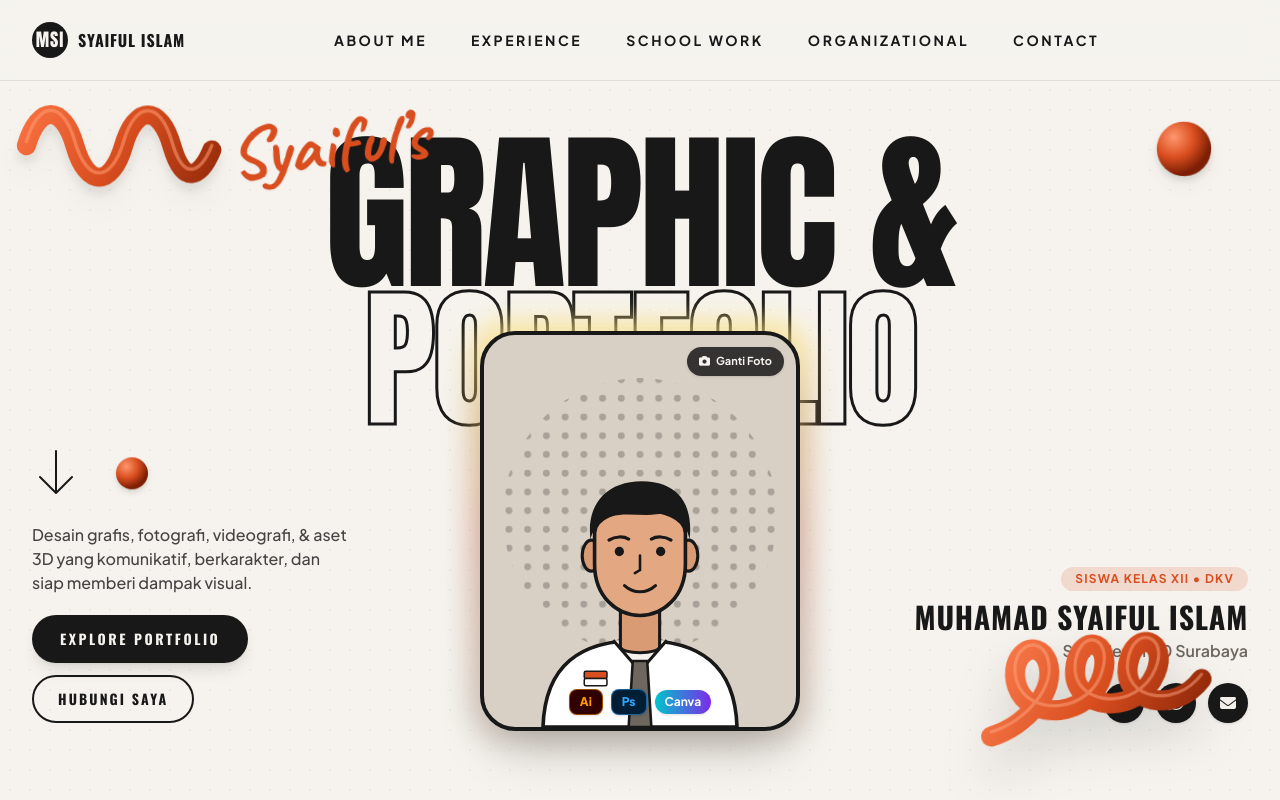
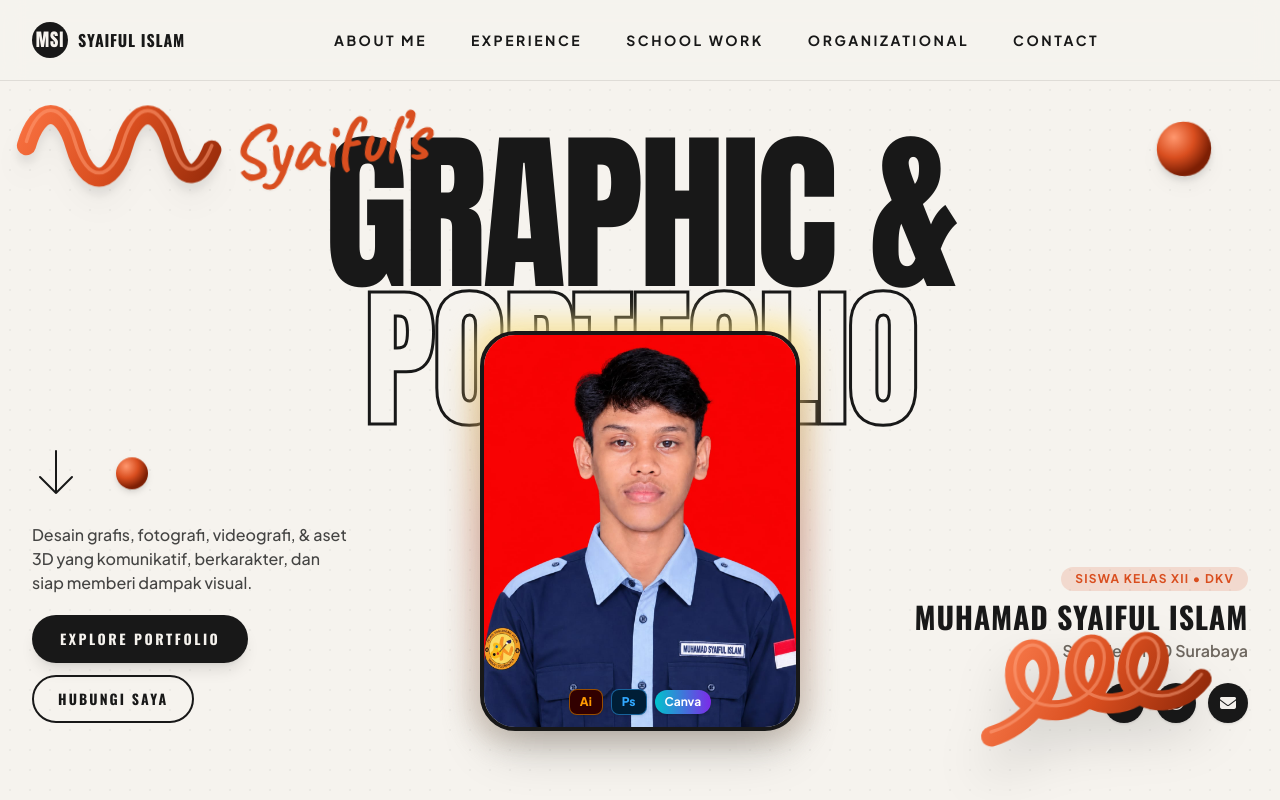
Before and after one commit to m10322220-lgtm/syaiful, a plain HTML site: page index.html in a window 1280 px wide. Shown: the top 800 px of the page. Drawn offline with nearby package versions, Linux system fonts and the light colour scheme.

Commit message:
Add files via upload

```diff
--- a/index.html
+++ b/index.html
@@ -277,45 +277,8 @@
                 <circle cx="100" cy="115" r="88" fill="url(#halftone)" />
               </svg>
 
-              <!-- Portrait Image (Supports Custom Photo Upload or Styled Editorial SVG Avatar) -->
-              <img id="hero-photo-img" src="" alt="Foto Profil Muhamad Syaiful Islam" class="hidden relative z-10 w-full h-full object-cover object-top" />
-
-              <!-- Default Stylized Vector Portrait Illustration (SMK DKV Student Vibe) -->
-              <div id="hero-svg-avatar" class="relative z-10 w-full h-full flex flex-col items-center justify-end pt-6 px-4">
-                <svg class="w-full h-full max-h-[320px]" viewBox="0 0 260 310" fill="none">
-                  <!-- Shoulders / Uniform Shirt -->
-                  <path d="M36 310C38 250 72 226 130 226C188 226 222 250 224 310H36Z" fill="#FFFFFF" stroke="#181818" stroke-width="3.5" />
-                  <!-- Collar & Tie -->
-                  <path d="M104 226L130 256L156 226" fill="#F6F3EE" stroke="#181818" stroke-width="3" />
-                  <path d="M123 246L137 246L141 310H119L123 246Z" fill="#6E675F" stroke="#181818" stroke-width="2.5" />
-                  <!-- Merah Putih Badge on Pocket -->
-                  <rect x="76" y="256" width="22" height="7" rx="1.5" fill="#D94E1F" stroke="#181818" stroke-width="1.5" />
-                  <rect x="76" y="263" width="22" height="7" rx="1.5" fill="#FFFFFF" stroke="#181818" stroke-width="1.5" />
-                  <!-- Neck -->
-                  <path d="M111 188H149V232C149 240 111 240 111 232V188Z" fill="#D89B74" stroke="#181818" stroke-width="3" />
-                  <!-- Ears -->
-                  <ellipse cx="83" cy="144" rx="9" ry="15" fill="#D89B74" stroke="#181818" stroke-width="3" />
-                  <ellipse cx="177" cy="144" rx="9" ry="15" fill="#D89B74" stroke="#181818" stroke-width="3" />
-                  <!-- Face -->
-                  <path d="M86 122C86 92 174 92 174 122V152C174 184 152 202 130 202C108 202 86 184 86 152V122Z" fill="#E3A882" stroke="#181818" stroke-width="3.5" />
-                  <!-- Hair -->
-                  <path d="M82 128C78 96 96 72 132 72C168 72 182 96 178 128C174 110 162 102 146 104C132 106 116 102 102 106C90 110 85 118 82 128Z" fill="#181818" />
-                  <!-- Eyes & Smile -->
-                  <circle cx="110" cy="140" r="4.5" fill="#181818" />
-                  <circle cx="150" cy="140" r="4.5" fill="#181818" />
-                  <path d="M100 129C106 125 114 125 119 128" stroke="#181818" stroke-width="3" stroke-linecap="round" />
-                  <path d="M141 128C146 125 154 125 160 129" stroke="#181818" stroke-width="3" stroke-linecap="round" />
-                  <path d="M130 144V158L125 161" stroke="#181818" stroke-width="2.5" stroke-linecap="round" />
-                  <path d="M115 173C124 181 136 181 145 173" stroke="#181818" stroke-width="3" stroke-linecap="round" />
-                </svg>
-              </div>
-
-              <!-- Interactive Photo Upload Overlay Button (Lets Syaiful drop his real photo anytime!) -->
-              <label for="photo-upload-input" title="Ganti dengan foto asli Anda" class="cursor-pointer absolute top-3 right-3 z-20 bg-charcoal/85 hover:bg-terracotta text-cream text-[11px] font-bold px-3 py-1.5 rounded-full backdrop-blur-sm transition-colors flex items-center gap-1.5 shadow">
-                <i class="fa-solid fa-camera"></i>
-                <span>Ganti Foto</span>
-              </label>
-              <input id="photo-upload-input" type="file" accept="image/*" class="hidden" />
+              <!-- Portrait Photo -->
+              <img id="hero-photo-img" src="foto-baju-jurusan.jpeg" alt="Foto Profil Muhamad Syaiful Islam" class="relative z-10 w-full h-full object-cover object-top" />
 
               <!-- Floating Software Mini Badges at Bottom of Portrait (PDF Page 2 Detail) -->
               <div class="absolute bottom-3 inset-x-3 z-20 flex items-center justify-center gap-2">
@@ -1073,22 +1036,6 @@
       document.getElementById('mobile-menu').classList.toggle('hidden');
     });
 
-    // Custom Portrait Photo Uploader (Lets Syaiful preview his own photo directly in the browser)
-    document.getElementById('photo-upload-input').addEventListener('change', function (event) {
-      const file = event.target.files[0];
-      if (!file) return;
-      const reader = new FileReader();
-      reader.onload = function (e) {
-        const img = document.getElementById('hero-photo-img');
-        const svgAvatar = document.getElementById('hero-svg-avatar');
-        img.src = e.target.result;
-        img.classList.remove('hidden');
-        svgAvatar.classList.add('hidden');
-        showToast('Foto profil berhasil diperbarui!');
-      };
-      reader.readAsDataURL(file);
-    });
-
     // Initial Render
     window.addEventListener('DOMContentLoaded', () => {
       renderProjects('all');
```
